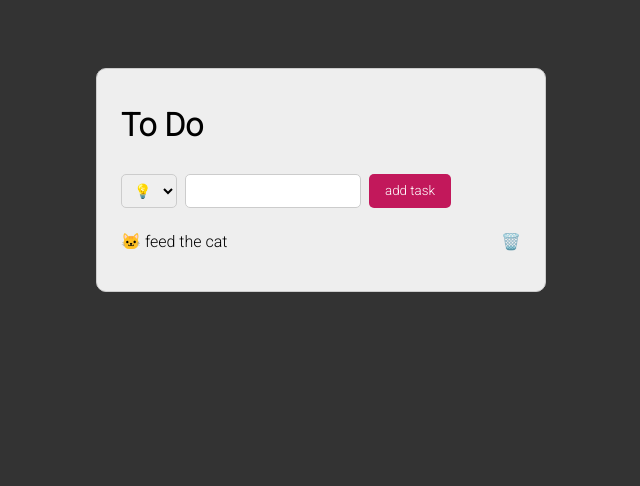
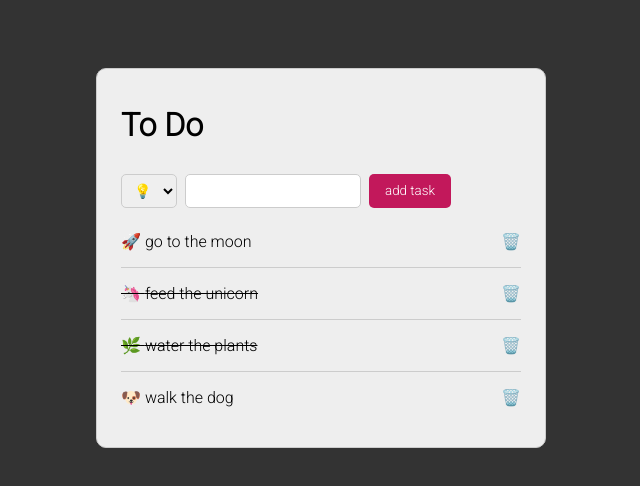
Before and after one commit to migodau/to-do-list-react-app, a React (Vite) app: page / in a window 1280 px wide. Shown: the top 486 px of the page, without its empty margins (319-959 px from the left). Built offline with nearby package versions, Linux system fonts and the light colour scheme; data requests are answered from the project's data file.

Commit message:
mocking APIs

```diff
--- /dev/null
+++ b/mock/data.json
@@ -0,0 +1,28 @@
+{
+  "tasks": [
+    {
+      "emoji": "🚀",
+      "text": "go to the moon",
+      "done": false,
+      "id": 3
+    },
+    {
+      "emoji": "🦄",
+      "text": "feed the unicorn",
+      "done": true,
+      "id": 4
+    },
+    {
+      "emoji": "🌿",
+      "text": "water the plants",
+      "done": true,
+      "id": 5
+    },
+    {
+      "emoji": "🐶",
+      "text": "walk the dog",
+      "done": false,
+      "id": 6
+    }
+  ]
+}
--- a/package.json
+++ b/package.json
@@ -3,11 +3,16 @@
   "private": true,
   "version": "0.0.0",
   "scripts": {
+    "start": "concurrently \"npm:dev\" \"npm:mock\"",
     "dev": "vite",
+    "mock": "json-server --watch mock/data.json --port 3004",
     "build": "tsc && vite build",
     "preview": "vite preview"
   },
   "dependencies": {
+    "axios": "^0.27.2",
+    "concurrently": "^7.1.0",
+    "json-server": "^0.17.0",
     "react": "^18.0.0",
     "react-dom": "^18.0.0",
     "react-router-dom": "^6.3.0"
--- a/src/models/task.model.ts
+++ b/src/models/task.model.ts
@@ -1,4 +1,5 @@
 export type TaskModel = {
+    id: number;
     emoji: string;
     text: string;
     done: boolean;
--- a/src/pages/ToDo.tsx
+++ b/src/pages/ToDo.tsx
@@ -1,27 +1,51 @@
-import { useState } from 'react'
+import axios from 'axios';
+import { useEffect, useState } from 'react'
 import { AddTask } from '../components/AddTask';
 import { TaskModel } from '../models/task.model';
 import { Task } from './../components/Task'
 
 export function ToDo() {
-    const [ tasks, setTasks ] = useState(
-        initialTasks
-    );
+    const [ tasks, setTasks ] = useState([] as TaskModel[]);
 
-    const addTask = (newTask: TaskModel) => {
-        setTasks([ ...tasks, newTask ]);
+    useEffect(() => {
+        const fetchTasks = async () => {
+            const { data } = await axios.get('http://localhost:3004/tasks');
+            setTasks(data);
+        }
+
+        fetchTasks();
+    }, []);
+
+    const addTask = async (newTask: TaskModel) => {
+        await axios.post('http://localhost:3004/tasks', newTask)
+        .then(({ data }) => {
+            setTasks([ ...tasks, data ]);
+        })
+        .catch((error)  => console.log(error));
     }
 
-    const toggleDone = (i: number) => {
-        const newTasks = [ ...tasks ];
-        newTasks[i].done = !newTasks[i].done;
-        setTasks(newTasks);
+    const toggleDone = async (i: number) => {
+        const task = tasks[i];
+        const taskId = task.id;
+        task.done = !task.done;
+        await axios.put(`http://localhost:3004/tasks/${taskId}`, task)
+        .then(() => {
+            const newTasks = [ ...tasks ];
+            newTasks[i] = task;
+            setTasks(newTasks);
+        })
+        .catch((error)  => console.log(error));
     }
 
-    const removeTask = (i: number) => {
-        const newTasks = [ ...tasks ];
-        newTasks.splice(i,1);
-        setTasks(newTasks);
+    const removeTask = async (i: number) => {
+        const taskId = tasks[i].id;
+        await axios.delete(`http://localhost:3004/tasks/${taskId}`)
+        .then(() => {
+            const newTasks = [ ...tasks ];
+            newTasks.splice(i,1);
+            setTasks(newTasks);
+        })
+        .catch((error)  => console.log(error));
     }
 
     return (
@@ -43,12 +67,3 @@ export function ToDo() {
     );
 
 }
-
-const initialTasks = [
-    {
-        emoji: '🐱',
-        text: 'feed the cat',
-        done: false,
-    }
-
-]
```
Also changed, not shown: 1 other file (tests, documents, lock files or other folders).
